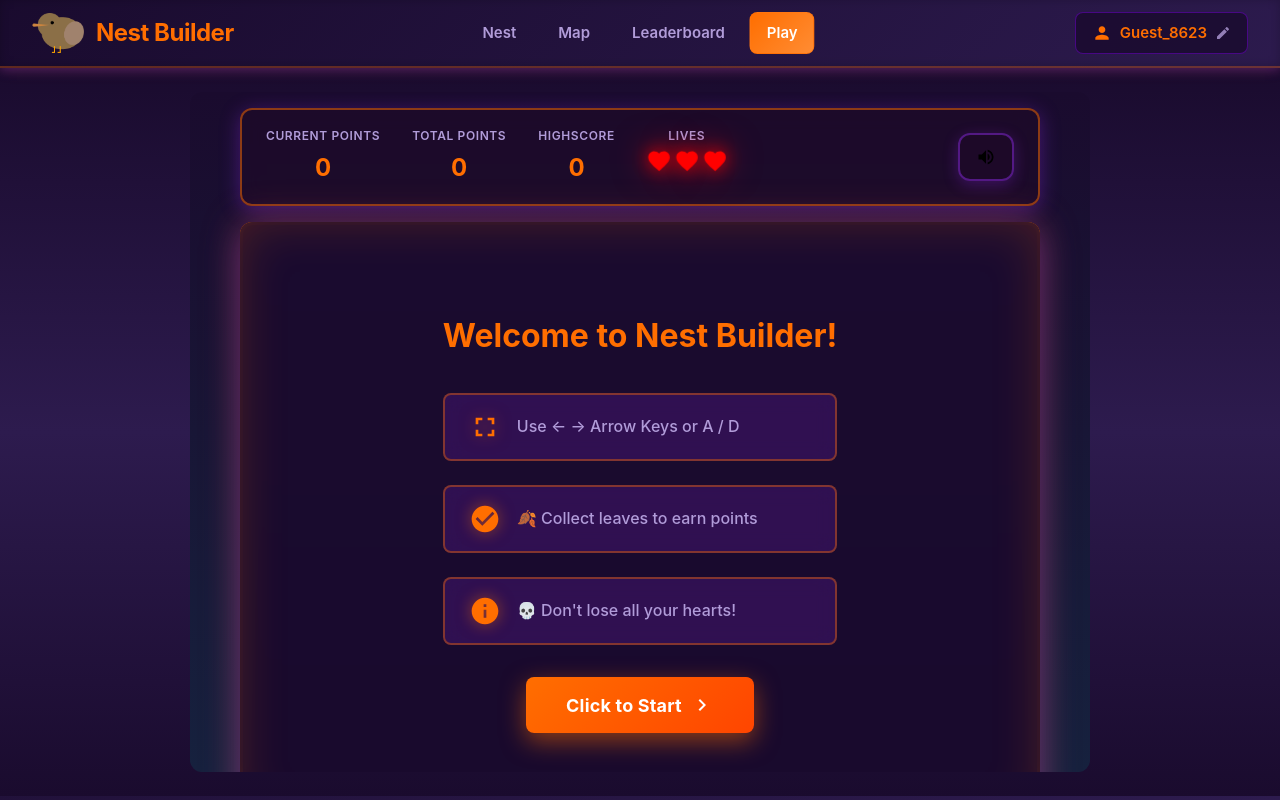
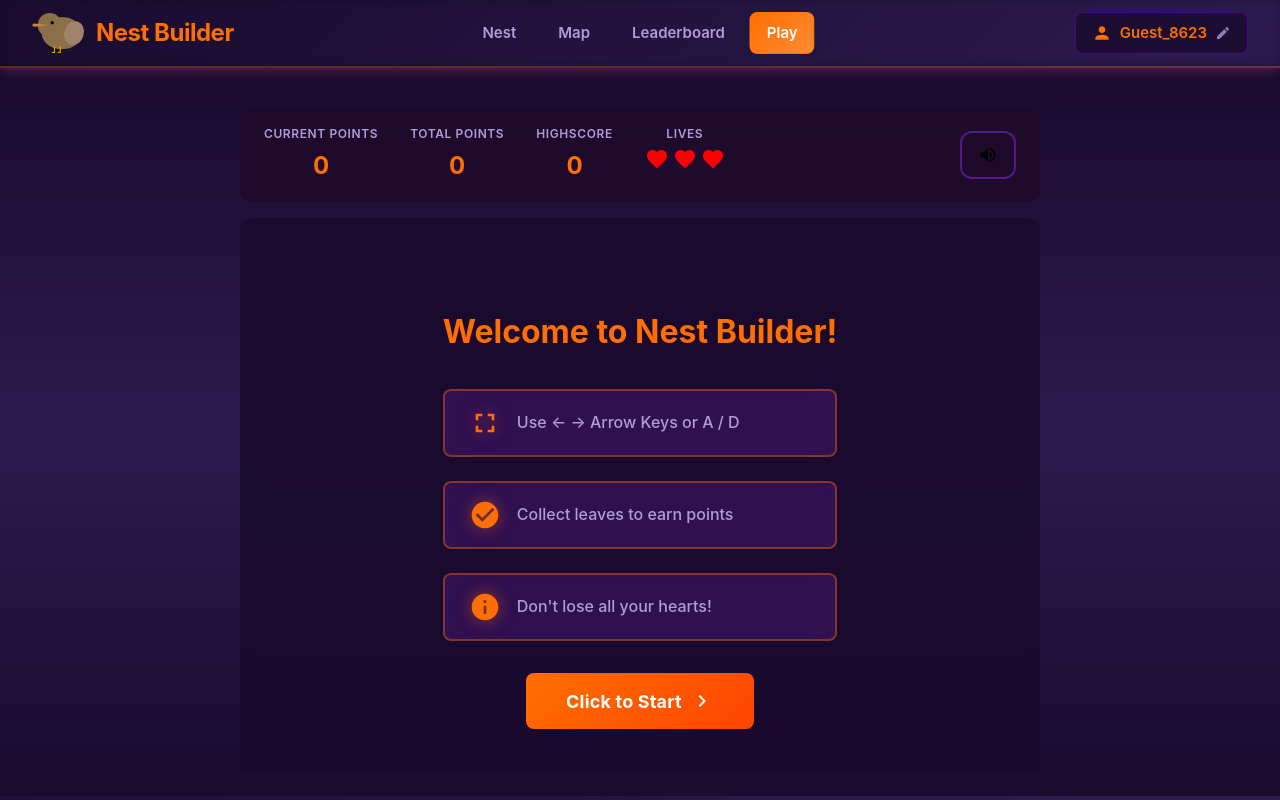
Before and after one commit to alexmen656/Woodcock-Game, a Vue app: page /game in a window 1280 px wide. Built offline with nearby package versions, Linux system fonts and the light colour scheme; no server answers.

Commit message:
feat: imrpove game's UI

```diff
--- a/src/components/WoodcockGame.vue
+++ b/src/components/WoodcockGame.vue
@@ -72,14 +72,14 @@
                 <path
                   d="M12 2C6.48 2 2 6.48 2 12s4.48 10 10 10 10-4.48 10-10S17.52 2 12 2zm-2 15l-5-5 1.41-1.41L10 14.17l7.59-7.59L19 8l-9 9z" />
               </svg>
-              <span>🍂 Collect leaves to earn points</span>
+              <span>Collect leaves to earn points</span>
             </div>
             <div class="tutorial-item">
               <svg class="tutorial-icon" viewBox="0 0 24 24" fill="currentColor">
                 <path
                   d="M12 2C6.48 2 2 6.48 2 12s4.48 10 10 10 10-4.48 10-10S17.52 2 12 2zm1 15h-2v-6h2v6zm0-8h-2V7h2v2z" />
               </svg>
-              <span>💀 Don't lose all your hearts!</span>
+              <span>Don't lose all your hearts!</span>
             </div>
           </div>
           <button class="tutorial-btn">
@@ -93,11 +93,11 @@
       <div v-if="gameOver" class="game-over">
         <h2 v-if="isDead">GAME OVER!</h2>
         <h2 v-else>Round Over!</h2>
-        <p v-if="isDead" class="death-message">You got stabbed by a flying knife! 🩸</p>
+        <p v-if="isDead" class="death-message">You got stabbed by a flying knife!</p>
         <p class="final-score">Collected: {{ score }} Points</p>
         <p class="total-points">Total: {{ totalPoints }} Points</p>
         <p v-if="isNewHighscore" class="new-highscore">New Highscore!</p>
-        <p class="hint">🦇 Go back to the nest to buy upgrades! 🕸️</p>
+        <p class="hint">Go back to the nest to buy upgrades!</p>
       </div>
     </div>
   </div>
@@ -178,7 +178,6 @@ let animationFrameId = null
 let frameCount = 0
 
 const collisionEffects = ref([])
-
 const bloodSplatters = ref([])
 
 onMounted(() => {
@@ -211,7 +210,6 @@ function handleResize() {
   const maxHeight = Math.min(600, window.innerHeight - 300)
   canvasWidth.value = maxWidth
   canvasHeight.value = maxHeight
-
   woodcock.value.y = maxHeight - 100
   woodcock.value.x = Math.min(woodcock.value.x, maxWidth - woodcock.value.width)
 }
@@ -896,7 +894,7 @@ function playSound(type) {
   max-height: calc(100vh - 120px);
   overflow: hidden;
   box-sizing: border-box;
-  background: linear-gradient(180deg, #1a0b2e 0%, #16213e 100%);
+  background: transparent;
   padding: 1rem;
   border-radius: 12px;
 }
@@ -909,8 +907,7 @@ function playSound(type) {
   padding: 1rem 1.5rem;
   background: rgba(30, 10, 40, 0.7);
   border-radius: 12px;
-  box-shadow: 0 4px 20px rgba(138, 43, 226, 0.4);
-  border: 2px solid rgba(255, 110, 0, 0.5);
+  /*border: 2px solid rgba(255, 110, 0, 0.5);*/
   flex-wrap: wrap;
   gap: 1rem;
   backdrop-filter: blur(10px);
@@ -952,24 +949,6 @@ function playSound(type) {
   width: 24px;
   height: 24px;
   color: #ff0000;
-  filter: drop-shadow(0 0 8px rgba(255, 0, 0, 0.8)) drop-shadow(0 0 15px rgba(255, 0, 0, 0.5));
-  animation: heartBeat 1.5s ease-in-out infinite;
-}
-
-@keyframes heartBeat {
-
-  0%,
-  100% {
-    transform: scale(1);
-  }
-
-  25% {
-    transform: scale(1.1);
-  }
-
-  50% {
-    transform: scale(1);
-  }
 }
 
 .stat-item.lives .value {
@@ -1011,50 +990,42 @@ function playSound(type) {
 .btn-primary {
   background: linear-gradient(135deg, #ff6e00, #ff4500);
   color: white;
-  box-shadow: 0 4px 15px rgba(255, 110, 0, 0.4);
 }
 
 .btn-primary:hover {
   background: linear-gradient(135deg, #ff4500, #ff6e00);
   transform: translateY(-2px);
-  box-shadow: 0 6px 20px rgba(255, 110, 0, 0.6);
 }
 
 .btn-secondary {
   background: linear-gradient(135deg, #8b00ff, #6a0dad);
   color: white;
-  box-shadow: 0 4px 15px rgba(138, 43, 226, 0.4);
 }
 
 .btn-secondary:hover {
   background: linear-gradient(135deg, #6a0dad, #8b00ff);
   transform: translateY(-2px);
-  box-shadow: 0 6px 20px rgba(138, 43, 226, 0.6);
 }
 
 .btn-back {
   background: linear-gradient(135deg, #ff6e00, #ff4500);
   color: white;
-  box-shadow: 0 4px 15px rgba(255, 110, 0, 0.4);
 }
 
 .btn-back:hover {
   background: linear-gradient(135deg, #ff4500, #ff6e00);
   transform: translateY(-2px);
-  box-shadow: 0 6px 20px rgba(255, 110, 0, 0.6);
 }
 
 .btn-sound {
   background: rgba(30, 10, 40, 0.6);
   padding: 0.75rem 1rem;
   border: 2px solid rgba(138, 43, 226, 0.5);
-  box-shadow: 0 4px 15px rgba(138, 43, 226, 0.3);
 }
 
 .btn-sound:hover {
   background: rgba(255, 110, 0, 0.2);
   border-color: #ff6e00;
-  box-shadow: 0 6px 20px rgba(255, 110, 0, 0.5);
 }
 
 .canvas-wrapper {
@@ -1064,12 +1035,8 @@ function playSound(type) {
 }
 
 canvas {
-  border: 3px solid #ff6e00;
+ /* border: 3px solid #ff6e00; */
   border-radius: 12px;
-  box-shadow:
-    0 8px 32px rgba(138, 43, 226, 0.4),
-    0 0 40px rgba(255, 110, 0, 0.3),
-    inset 0 0 20px rgba(0, 0, 0, 0.2);
   background: linear-gradient(180deg, #2d1b4e 0%, #1a0b2e 100%);
   cursor: crosshair;
   display: block;
@@ -1091,7 +1058,6 @@ canvas {
   border-radius: 12px;
   cursor: pointer;
   z-index: 10;
-  box-shadow: inset 0 0 50px rgba(255, 110, 0, 0.2);
 }
 
 .tutorial-content {
@@ -1130,7 +1096,6 @@ canvas {
   background: rgba(255, 110, 0, 0.2);
   border-color: #ff6e00;
   transform: translateX(5px);
-  box-shadow: 0 4px 15px rgba(255, 110, 0, 0.3);
 }
 
 .tutorial-icon {
@@ -1161,13 +1126,11 @@ canvas {
   display: inline-flex;
   align-items: center;
   gap: 0.5rem;
-  box-shadow: 0 8px 25px rgba(255, 110, 0, 0.5);
 }
 
 .tutorial-btn:hover {
   background: linear-gradient(135deg, #ff4500, #ff6e00);
   transform: translateY(-3px) scale(1.05);
-  box-shadow: 0 12px 35px rgba(255, 110, 0, 0.7);
 }
 
 .arrow-icon {
@@ -1183,9 +1146,6 @@ canvas {
   background: rgba(26, 11, 46, 0.95);
   padding: 2.5rem 3rem;
   border-radius: 12px;
-  box-shadow:
-    0 8px 32px rgba(138, 43, 226, 0.6),
-    0 0 50px rgba(255, 110, 0, 0.4);
   border: 3px solid #ff6e00;
   text-align: center;
   z-index: 10;
```
